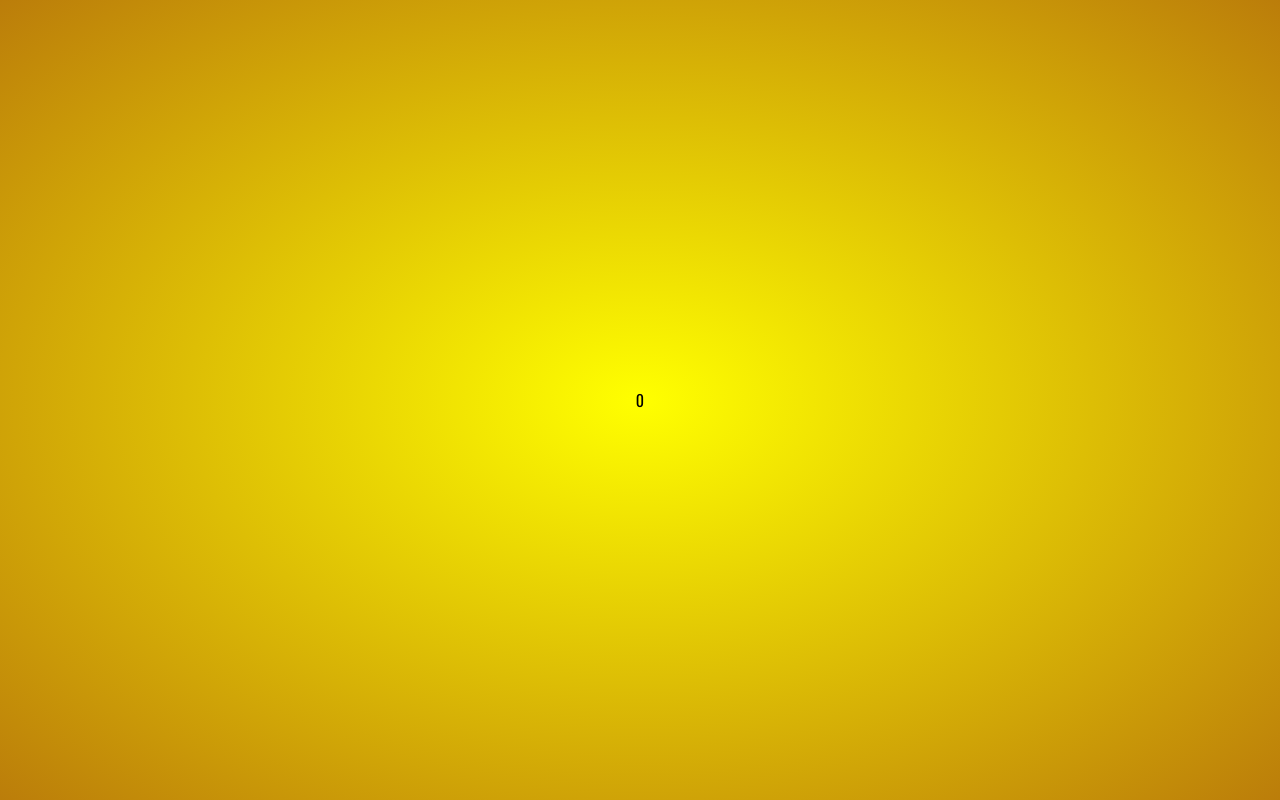
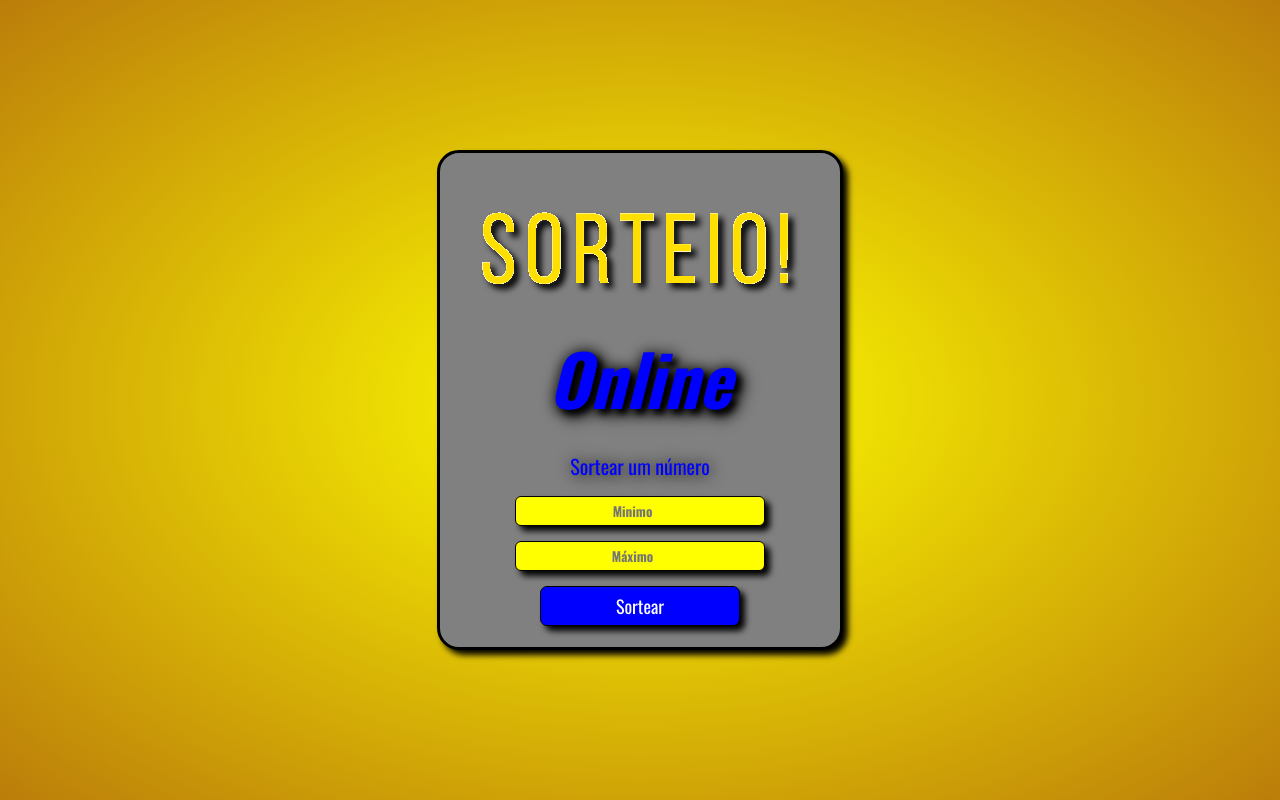
Before and after one commit to JacksonRMS/DevSorteio, a plain HTML site: page index.html in a window 1280 px wide. Both pictures are taken after a click on the button "Sortear". Drawn offline with nearby package versions, Linux system fonts and the light colour scheme.

```diff
--- a/index.html
+++ b/index.html
@@ -16,7 +16,8 @@
     <div class="container">
 
         <header>
-            <img src="./giphy.webp" alt="">
+
+            <img src="./img/giphy.webp" alt="">
 
             <h1><i>Online</i></h1>
 
--- a/script.js
+++ b/script.js
@@ -1,22 +1,12 @@
 const betz = document.querySelector(".betz")
 betz.addEventListener("click", sort)
-
-
 
 function sort() {
 
     const min = Math.ceil(document.querySelector('.number-min').value)
     const max = Math.floor(document.querySelector('.number-max').value)
-    const body = document.querySelector('#body')
 
     const result = Math.floor(Math.random() * (max - min + 1) + min);
 
-    const msg = body.innerText = result
-
-
-    //alert(result)
+    alert(result)
 }
-
-// const minCeiled = Math.ceil(min);
-// const maxFloored = Math.floor(max);
-// Math.floor(Math.random() * (maxFloored - minCeiled + 1) + minCeiled);
```
Also changed, not shown: img/betz.png (added), img/giphy.webp (renamed from giphy.webp), 1 other file.
